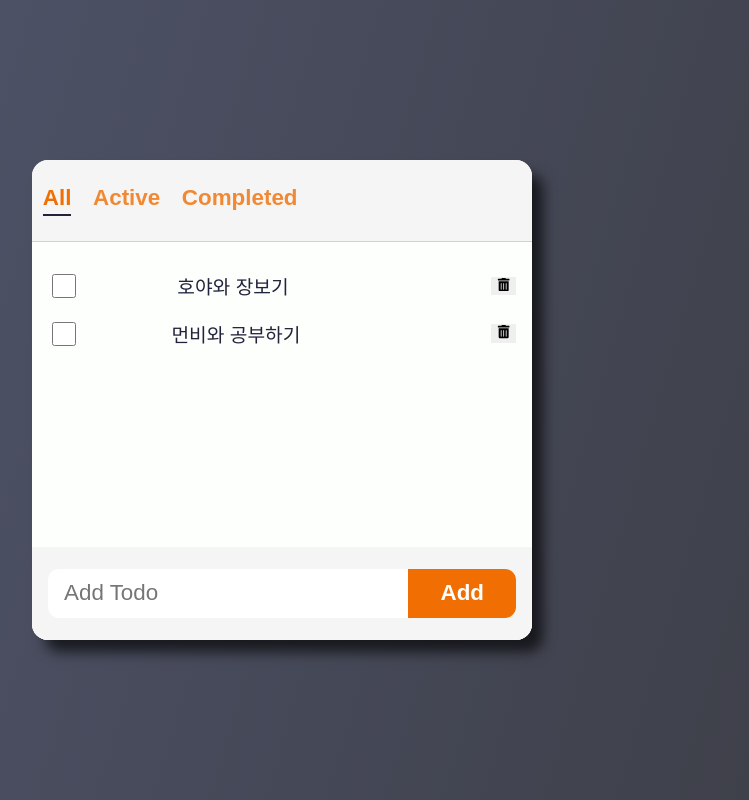
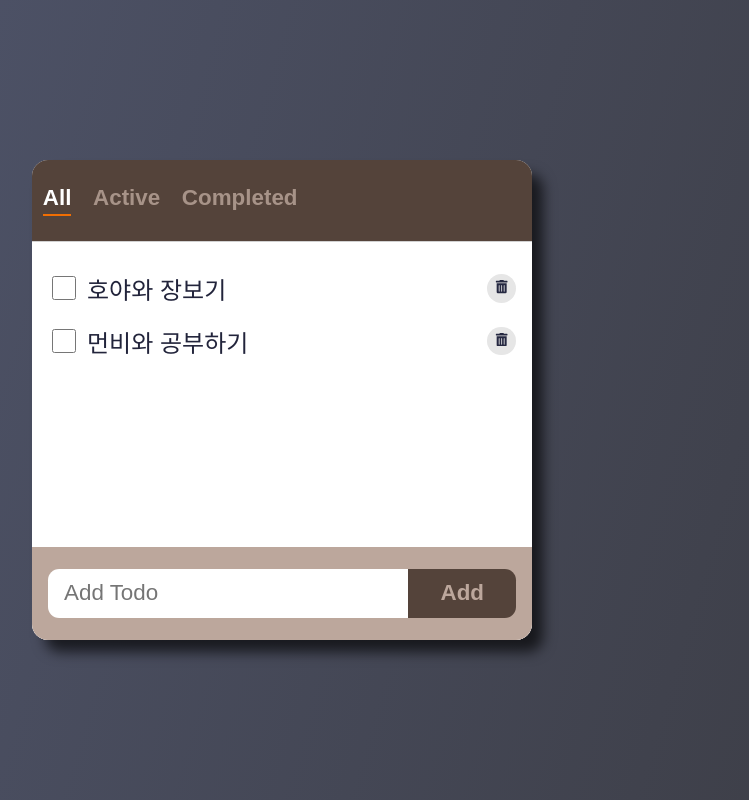
Before and after one commit to eunbi-kang/todo, a React (Create React App) app: page / in a window 1280 px wide. Shown: the whole page, without its empty margins (358-1107 px from the left). Built offline with nearby package versions, Linux system fonts and the light colour scheme.

Commit message:
Styling To-do item

```diff
--- a/src/components/AddTodo/AddTodo.module.css
+++ b/src/components/AddTodo/AddTodo.module.css
@@ -2,7 +2,7 @@
     width: 100%;
     display: flex;
     padding: 1.4rem 1rem;
-    background-color: var(--color-bg-dark);
+    background-color: #BCA79C;
 }
 
 .input {
@@ -14,9 +14,13 @@
     border-radius: 0.7rem 0 0 0.7rem; /* border-radius: 위 오른 아래 왼 */
 }
 
+.input:hover {
+    background-color: var(--color-bg-dark);
+}
+
 .button {
-    background-color: var(--color-accent);
-    color: var(--color-white);
+    background-color: var(--color-brown);
+    color: var(--color-beige);
     font-weight: bold;
     font-size: 1.4rem;
     padding: 0 2rem;
@@ -24,5 +28,7 @@
 }
 
 .button:hover {
-    filter: brightness(125%); /* 마우스를 Add 버튼 위에 올렸을 때 125%만큼 밝아짐 */
+    /* filter: brightness(125%);  */
+    background-color: var(--color-accent);
+    color: var(--color-white);
 }
--- a/src/components/Header/Header.module.css
+++ b/src/components/Header/Header.module.css
@@ -2,7 +2,7 @@
     display: flex;
     justify-content: space-between;
     align-items: center;
-    background-color: var(--color-bg-dark);
+    background-color: var(--color-brown);
     border-bottom: 1px solid var(--color-gray);
 }
 .filters {
@@ -14,17 +14,18 @@
     text-transform: capitalize;
     /* 텍스트의 첫 글자 대문자 바꿈, 이 외에도 lowercase, uppercase가 있음 */
     background-color: transparent;
-    color: var(--color-accent);
+    color: var(--color-beige);
     opacity: 0.8;
     font-weight: bold;
 }
 .filter:hover,
 .filter.selected {
     opacity: 1;
+    color: var(--color-white);
 }
 .filter.selected::after {
     content: '';
     display: block;
     margin-top: 0.2rem;
-    border: 1px solid var(--color-text);
+    border: 1px solid var(--color-accent);
 }
--- a/src/components/Todo/Todo.jsx
+++ b/src/components/Todo/Todo.jsx
@@ -18,10 +18,12 @@ export default function Todo({ todo, onUpdate, onDelete }) {
         checked={status === "completed"}
         onChange={handleChange}
       />
-      <label htmlFor="checkbox">{text}</label>&nbsp;
+      <label htmlFor="checkbox" className={styles.text}>{text}</label>&nbsp;
+      <span className={styles.icon}>
       <button onClick={handleDelete} className={styles.button}>
         <FaTrashAlt />
       </button>
+      </span>
     </li>
   );
 }
--- a/src/components/Todo/Todo.module.css
+++ b/src/components/Todo/Todo.module.css
@@ -18,6 +18,23 @@
     font-size: 1.5rem;
 }
 
+.icon {
+    display: flex;
+    justify-content: center;
+    width: 1.8rem;
+    height: 1.8rem;
+    background-color: var(--color-gray);
+    filter: brightness(110%);
+    border-radius: 100%;
+    transition: all 150ms ease-out;
+}
+
+.icon:hover {
+    background-color: var(--color-accent);
+    transform: rotate(15deg) scale(1.2);
+}
+
 .button{
-
+    color: var(--color-text);
+    background-color: transparent;
 }
--- a/src/components/TodoList/TodoList.module.css
+++ b/src/components/TodoList/TodoList.module.css
@@ -1,8 +1,9 @@
 .container {
     height: 100%;
+    min-height: 0;
     display: flex;
     flex-direction: column;
-    background-color: var(--color-bg);
+    background-color: var(--color-white);
 }
 
 .list {
--- a/src/index.css
+++ b/src/index.css
@@ -3,8 +3,13 @@
   --color-bg: #fdfffd;
   --color-gray: #d1d1d1;
   --color-text: #22243b;
+  --color-white: white;
   --color-accent: #f16e03;
-  --color-white: white;
+  --color-ivory: #FFF7F1;
+  --color-brown: #54433A;
+  --color-beige: #BCA79C;
+  --color-accent-green: #007C62;
+  --color-green: #00B494;
 }
 
 body {
@@ -20,6 +25,7 @@ body {
   justify-content: center;
   align-items: center;
   font-size: 1.2rem;
+  accent-color: var(--color-accent);
   background: rgb(81, 87, 111);
   background: linear-gradient(106deg,
       rgba(81, 87, 111, 1) 0%,
@@ -58,3 +64,19 @@ button {
   outline: none;
   border: none;
 }
+
+::-webkit-scrollbar {
+  width: 0.5rem;
+}
+
+::-webkit-scrollbar-track {
+  background-color: var(--color-bg-dark);
+}
+
+::-webkit-scrollbar-thumb {
+  background-color: var(--color-beige);
+}
+
+::-webkit-scrollbar-thumb:hover {
+  background-color: var(--color-accent);
+}
```
